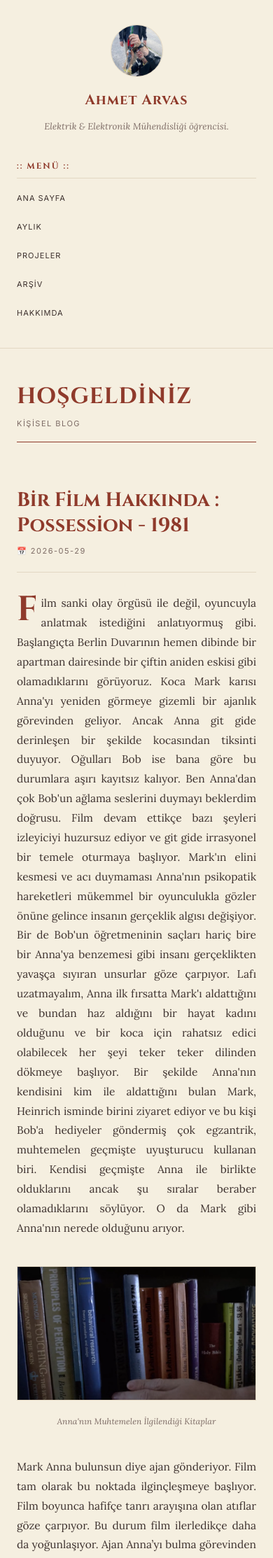
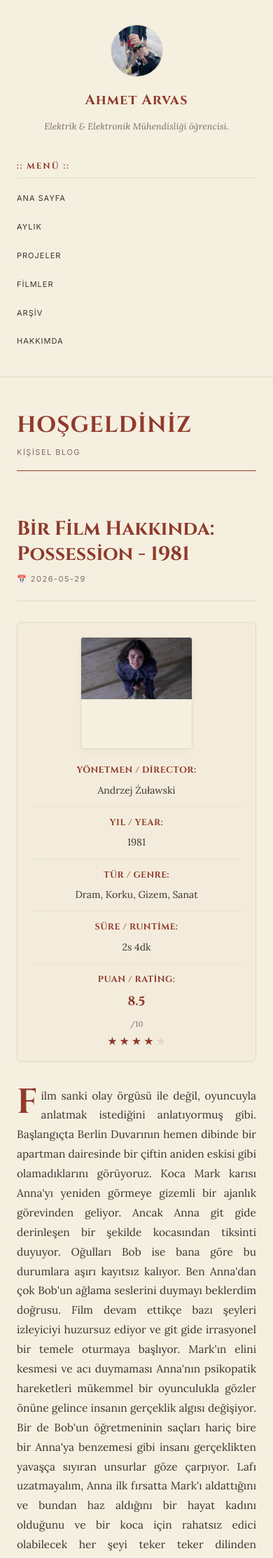
Before and after one commit to kermichiones/kermichiones, a Jekyll site: the page built from _films/possession-1981.md, in a window 390 px wide. Shown: the top 2226 px of the page at 70% size. Built offline with Jekyll 4.4.1, drawn with Linux system fonts in a browser that asks for light colours; some web fonts are replaced; comment, search, counter and statistics services are not loaded; some of the changed text lies outside the part shown.

Commit message:
tasarim: films koleksiyonu eklenerek film yorumlari posts'tan ayrildi, puanlama sistemi ve yildiz gosterimi entegre edildi

```diff
--- a/_config.yml
+++ b/_config.yml
@@ -21,6 +21,9 @@ author:
 collections:
   projects:
     output: true
+  films:
+    output: true
+    permalink: /films/:path/
 
 # --- Eklentiler (Plugins) ---
 # Buraya SEO ve Sitemap eklentilerini ekledik
--- a/_posts/2026-05-29-Bir-film-hakkinda-possession-1981.md
+++ b/_films/possession-1981.md
@@ -1,18 +1,25 @@
 ---
-layout: post
-title: "Bir Film Hakkında : Possession - 1981"
+layout: film
+title: "Bir Film Hakkında: Possession - 1981"
 date: 2026-05-29
-description: Herhalde tarihin en iyi oyunculuğunu izlemiş bulundum.
+director: "Andrzej Żuławski"
+year: 1981
+genre: "Dram, Korku, Gizem, Sanat"
+runtime: "2s 4dk"
+rating: 8.5
+image: "/assets/images/possession-anna-isa.jpeg"
+description: "Tarihin en sarsıcı oyunculuklarından biriyle, soğuk savaş Berlin'inde bir evliliğin çöküşünün, deliliğin ve inanç ile tanrı arayışının getirdiği varoluşsal tıkanmanın sinematik tasviri."
 ---
+
 <p class="drop-cap">Film sanki olay örgüsü ile değil, oyuncuyla anlatmak istediğini anlatıyormuş gibi. Başlangıçta Berlin Duvarının hemen dibinde bir apartman dairesinde bir çiftin aniden eskisi gibi olamadıklarını görüyoruz. Koca Mark karısı Anna'yı yeniden görmeye gizemli bir ajanlık görevinden geliyor. Ancak Anna git gide derinleşen bir şekilde kocasından tiksinti duyuyor. Oğulları Bob ise bana göre bu durumlara aşırı kayıtsız kalıyor. Ben Anna'dan çok Bob'un ağlama seslerini duymayı beklerdim doğrusu. Film devam ettikçe bazı şeyleri izleyiciyi huzursuz ediyor ve git gide irrasyonel bir temele oturmaya başlıyor. Mark'ın elini kesmesi ve acı duymaması Anna'nın psikopatik hareketleri mükemmel bir oyunculukla gözler önüne gelince insanın gerçeklik algısı değişiyor. Bir de Bob'un öğretmeninin saçları hariç bire bir Anna'ya benzemesi gibi insanı gerçeklikten yavaşça sıyıran unsurlar göze çarpıyor. Lafı uzatmayalım, Anna ilk fırsatta Mark'ı aldattığını ve bundan haz aldığını bir hayat kadını olduğunu ve bir koca için rahatsız edici olabilecek her şeyi teker teker dilinden dökmeye başlıyor.
-Bir şekilde Anna'nın kendisini kim ile aldattığını bulan Mark, Heinrich isminde birini ziyaret ediyor ve bu kişi Bob'a hediyeler göndermiş çok egzantrik, muhtemelen geçmişte uyuşturucu kullanan biri. Kendisi geçmişte Anna ile birlikte olduklarını ancak şu sıralar beraber olamadıklarını söylüyor. O da Mark gibi Anna'nın nerede olduğunu arıyor. </p>
+Bir şekilde Anna'nın kendisini kim ile aldattığını bulan Mark, Heinrich isminde birini ziyaret ediyor ve bu kişi Bob'a hediyeler göndermiş çok egzantrik, muhtemelen geçmişte uyuşturucu kullanan biri. Kendisi geçmişte Anna ile birlikte olduklarını ancak şu sıralar beraber olamadıklarını söyleyen biri. O da Mark gibi Anna'nın nerede olduğunu arıyor. </p>
 
 <figure class="clean-figure">
     <img src="/assets/images/possession-kitaplar.png" alt="Anna'nın Muhtemelen İlgilendiği Kitaplar">
     <figcaption>Anna'nın Muhtemelen İlgilendiği Kitaplar</figcaption>
 </figure>
 
-Mark Anna bulunsun diye ajan gönderiyor. Film tam olarak bu noktada ilginçleşmeye başlıyor. Film boyunca hafifçe tanrı arayışına olan atıflar göze çarpıyor. Bu durum film ilerledikçe daha da yoğunlaşıyor. Ajan Anna'yı bulma görevinden sağ kalamayınca (Bundan kimsenin haberi olmuyor uzunca bir süre.) Mark yalnız ajanın geri dönemediğini biliyor ve Anna'nın önceki ajanın ölmeden hemen önce söylediği adresini Heinrich ile paylaşıyor. Tam o sıralarda Heinrich'ten gelen bir videotape aslında Heinrich'in Anna'yı ilginç bir tanrı arayışına sürüklediğini ve Anna'nın bu konuya saf biri olarak yaklaşırken içinde boğulduğunu görüyoruz.  Bence film tam olarak burada kırılıyor. İkinci ajan da Anna tarafından öldürülmüş... Heinrich oraya gidiyor.. Karşımıza ise şu sahneler çıkıyor.
+Mark Anna bulunsun diye ajan gönderiyor. Film tam olarak bu noktada ilginçleşmeye başlıyor. Film boyunca hafifçe tanrı arayışına olan atıflar göze çarpıyor. Bu durum film ilerledikçe daha da yoğunlaşıyor. Ajan Anna'yı bulma görevinden sağ kalamayınca (Bundan kimsenin haberi olmuyor uzunca bir süre.) Mark yalnız ajanın geri dönemediğini biliyor ve Anna'nın önceki ajanın ölmeden hemen önce söylediği adresini Heinrich ile paylaşıyor. Tam o sıralarda Heinrich'ten gelen bir videotape aslında Heinrich'in Anna'yı ilginç bir tanrı arayışına sürüklediğini ve Anna'nın bu konuya saf biri olarak yaklaşırken içinde boğulduğunu görüyoruz. Bence film tam olarak burada kırılıyor. İkinci ajan da Anna tarafından öldürülmüş... Heinrich oraya gidiyor.. Karşımıza ise şu sahneler çıkıyor.
 
 <figure class="clean-figure">
     <img src="/assets/images/possession-videotape.png" alt="Yanlış Hatırlamıyorsam Videotape'dan">
--- a/_layouts/default.html
+++ b/_layouts/default.html
@@ -49,6 +49,7 @@
                     <li><a href="/" data-i18n="home">ANA SAYFA</a></li>
                     <li><a href="/aylik/" data-i18n="monthly">AYLIK</a></li>
                     <li><a href="/projeler/" data-i18n="projects">PROJELER</a></li>
+                    <li><a href="/films/" data-i18n="films">FİLMLER</a></li>
                     <li><a href="/arsiv/" data-i18n="archive">ARŞİV</a></li>
                     <li><a href="/hakkimda/" data-i18n="about">HAKKIMDA</a></li>
                 </ul>
--- /dev/null
+++ b/_layouts/film.html
@@ -0,0 +1,99 @@
+---
+layout: default
+---
+
+<article class="article-container">
+
+    <header class="article-header">
+        <h1 class="article-title">{{ page.title }}</h1>
+        <div class="article-meta">
+            <span>📅 {{ page.date | date: "%Y-%m-%d" }}</span>
+        </div>
+    </header>
+
+    <!-- Film Metadata Card (Premium Aldine Style) -->
+    <div class="film-metadata-card">
+        {% if page.image %}
+        <div class="film-poster">
+            <img src="{{ page.image }}" alt="{{ page.title }} Poster">
+        </div>
+        {% endif %}
+
+        <div class="film-details">
+            <div class="film-details-grid">
+                {% if page.director %}
+                <div class="film-detail-row">
+                    <span class="film-detail-label">Yönetmen / Director:</span>
+                    <span class="film-detail-value">{{ page.director }}</span>
+                </div>
+                {% endif %}
+
+                {% if page.year %}
+                <div class="film-detail-row">
+                    <span class="film-detail-label">Yıl / Year:</span>
+                    <span class="film-detail-value">{{ page.year }}</span>
+                </div>
+                {% endif %}
+
+                {% if page.genre %}
+                <div class="film-detail-row">
+                    <span class="film-detail-label">Tür / Genre:</span>
+                    <span class="film-detail-value">{{ page.genre }}</span>
+                </div>
+                {% endif %}
+
+                {% if page.runtime %}
+                <div class="film-detail-row">
+                    <span class="film-detail-label">Süre / Runtime:</span>
+                    <span class="film-detail-value">{{ page.runtime }}</span>
+                </div>
+                {% endif %}
+
+                {% if page.rating %}
+                <div class="film-detail-row film-rating-row">
+                    <span class="film-detail-label">Puan / Rating:</span>
+                    <div class="film-rating-wrapper">
+                        <span class="film-rating-num">{{ page.rating }}</span><span class="film-rating-scale">/10</span>
+                        <div class="film-rating-stars" title="{{ page.rating }} / 10">
+                            {% assign rating_value = page.rating | plus: 0.0 %}
+                            {% for i in (1..5) %}
+                                {% assign threshold_full = i | times: 2.0 %}
+                                {% assign threshold_half = threshold_full | minus: 1.0 %}
+                                {% if rating_value >= threshold_full %}
+                                    <span class="star filled">★</span>
+                                {% elsif rating_value >= threshold_half %}
+                                    <span class="star half-filled">★</span>
+                                {% else %}
+                                    <span class="star empty">★</span>
+                                {% endif %}
+                            {% endfor %}
+                        </div>
+                    </div>
+                </div>
+                {% endif %}
+            </div>
+        </div>
+    </div>
+
+    <div class="post-content">
+        {{ content }}
+    </div>
+
+</article>
+
+<!-- Navigation -->
+<div style="display: flex; justify-content: space-between; margin-top: 40px; margin-bottom: 40px; padding: 0 10px;">
+    {% if page.previous.url %}
+    <a href="{{ page.previous.url }}" class="btn-retro">
+        &laquo; {{ page.previous.title | truncate: 25 }}
+    </a>
+    {% else %}
+    <span></span>
+    {% endif %}
+
+    {% if page.next.url %}
+    <a href="{{ page.next.url }}" class="btn-retro">
+        {{ page.next.title | truncate: 25 }} &raquo;
+    </a>
+    {% endif %}
+</div>
--- a/assets/css/style.css
+++ b/assets/css/style.css
@@ -962,3 +962,171 @@ body {
   color: var(--accent-color);
   margin-bottom: 6px;
 }
+
+/* ==========================================================================
+   FILM METADATA CARD (Aldine Premium Film Critique Styling)
+   ========================================================================== */
+.film-metadata-card {
+  display: flex;
+  gap: 25px;
+  background-color: var(--card-bg);
+  border: 1px solid var(--border-color);
+  border-radius: 6px;
+  padding: 20px;
+  margin: 25px 0 35px 0;
+  box-shadow: 0 2px 8px rgba(61, 49, 46, 0.02);
+  align-items: flex-start;
+}
+
+.film-poster {
+  flex: 0 0 130px;
+  border: 1px solid var(--border-color);
+  border-radius: 4px;
+  overflow: hidden;
+  background: var(--bg-color);
+  box-shadow: 0 4px 10px rgba(0, 0, 0, 0.03);
+}
+
+.film-poster img {
+  width: 100%;
+  height: auto;
+  display: block;
+  filter: sepia(15%) contrast(98%);
+}
+
+.film-details {
+  flex: 1;
+}
+
+.film-details-grid {
+  display: flex;
+  flex-direction: column;
+  gap: 12px;
+}
+
+.film-detail-row {
+  display: flex;
+  justify-content: space-between;
+  align-items: center;
+  border-bottom: 1px dotted var(--border-color);
+  padding-bottom: 8px;
+  font-size: 14px;
+}
+
+.film-detail-row:last-child {
+  border-bottom: none;
+  padding-bottom: 0;
+}
+
+.film-detail-label {
+  font-family: var(--font-header);
+  font-weight: 700;
+  color: var(--accent-color);
+  font-size: 12.5px;
+  letter-spacing: 0.5px;
+  text-transform: uppercase;
+}
+
+.film-detail-value {
+  color: var(--text-main);
+  font-family: var(--font-body);
+}
+
+.film-rating-wrapper {
+  display: flex;
+  align-items: center;
+  gap: 8px;
+}
+
+.film-rating-num {
+  font-family: var(--font-header);
+  font-size: 18px;
+  font-weight: 700;
+  color: var(--accent-color);
+}
+
+.film-rating-scale {
+  font-size: 11px;
+  color: var(--text-muted);
+  margin-right: 4px;
+}
+
+/* Star Rating styling */
+.film-rating-stars {
+  display: inline-flex;
+  gap: 3px;
+  font-size: 16px;
+  line-height: 1;
+}
+
+.star {
+  font-family: Arial, sans-serif;
+  user-select: none;
+  display: inline-block;
+}
+
+.star.filled {
+  color: var(--accent-color);
+}
+
+.star.empty {
+  color: rgba(143, 58, 43, 0.12);
+}
+
+[data-theme="dark"] .star.empty {
+  color: rgba(212, 175, 55, 0.12);
+}
+
+.star.half-filled {
+  position: relative;
+  color: rgba(143, 58, 43, 0.12);
+}
+
+[data-theme="dark"] .star.half-filled {
+  color: rgba(212, 175, 55, 0.12);
+}
+
+.star.half-filled::before {
+  content: "★";
+  position: absolute;
+  left: 0;
+  top: 0;
+  width: 50%;
+  overflow: hidden;
+  color: var(--accent-color);
+}
+
+/* Mobile responsive collapse for film metadata card */
+@media (max-width: 576px) {
+  .film-metadata-card {
+    flex-direction: column;
+    align-items: center;
+    text-align: center;
+    gap: 20px;
+  }
+
+  .film-poster {
+    flex: 0 0 160px;
+    width: 160px;
+  }
+
+  .film-details {
+    width: 100%;
+  }
+
+  .film-detail-row {
+    flex-direction: column;
+    gap: 4px;
+    align-items: center;
+    padding-bottom: 10px;
+  }
+
+  .film-rating-wrapper {
+    flex-direction: column;
+    gap: 6px;
+  }
+
+  .film-rating-scale {
+    margin-right: 0;
+  }
+}
--- a/assets/data/translations.json
+++ b/assets/data/translations.json
@@ -4,6 +4,10 @@
     "home": "ANA SAYFA",
     "monthly": "AYLIK",
     "projects": "PROJELER",
+    "films": "FİLMLER",
+    "films_header": "FİLM YORUMLARI",
+    "films_desc": "İzlediğim filmler üzerine kişisel yorumlarım ve değerlendirmelerim:",
+    "read_review_btn": "OKU",
     "archive": "ARŞİV",
     "about": "HAKKIMDA",
     "profile_header": ":: PROFİL ::",
@@ -49,6 +53,10 @@
     "home": "HOME",
     "monthly": "MONTHLY",
     "projects": "PROJECTS",
+    "films": "FILMS",
+    "films_header": "FILM REVIEWS",
+    "films_desc": "My personal reviews and critiques on movies I have watched:",
+    "read_review_btn": "READ",
     "archive": "ARCHIVE",
     "about": "ABOUT",
     "profile_header": ":: PROFILE ::",
```
Also changed, not shown: other parts of _films/possession-1981.md (+2 -1 lines), _films/pin-1988.md (added, +16 -0 lines), _films/rosemarys-baby-1968.md (added, +37 -0 lines), _layouts/films.html (added, +53 -0 lines), _posts/2026-05-27-Bir-film-hakkinda-Pin-1988.md (deleted, +0 -13 lines), films.md (added, +5 -0 lines).
